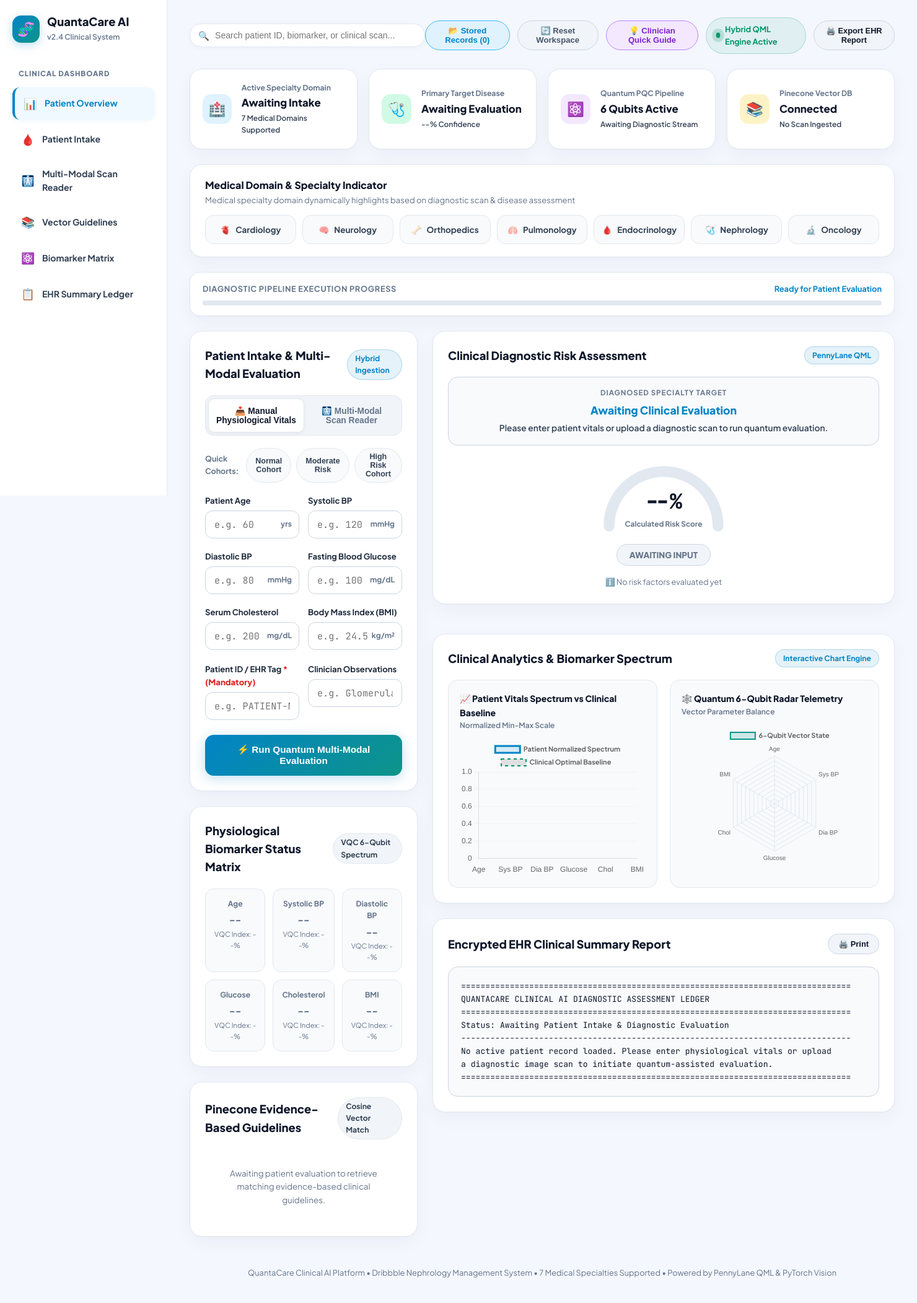
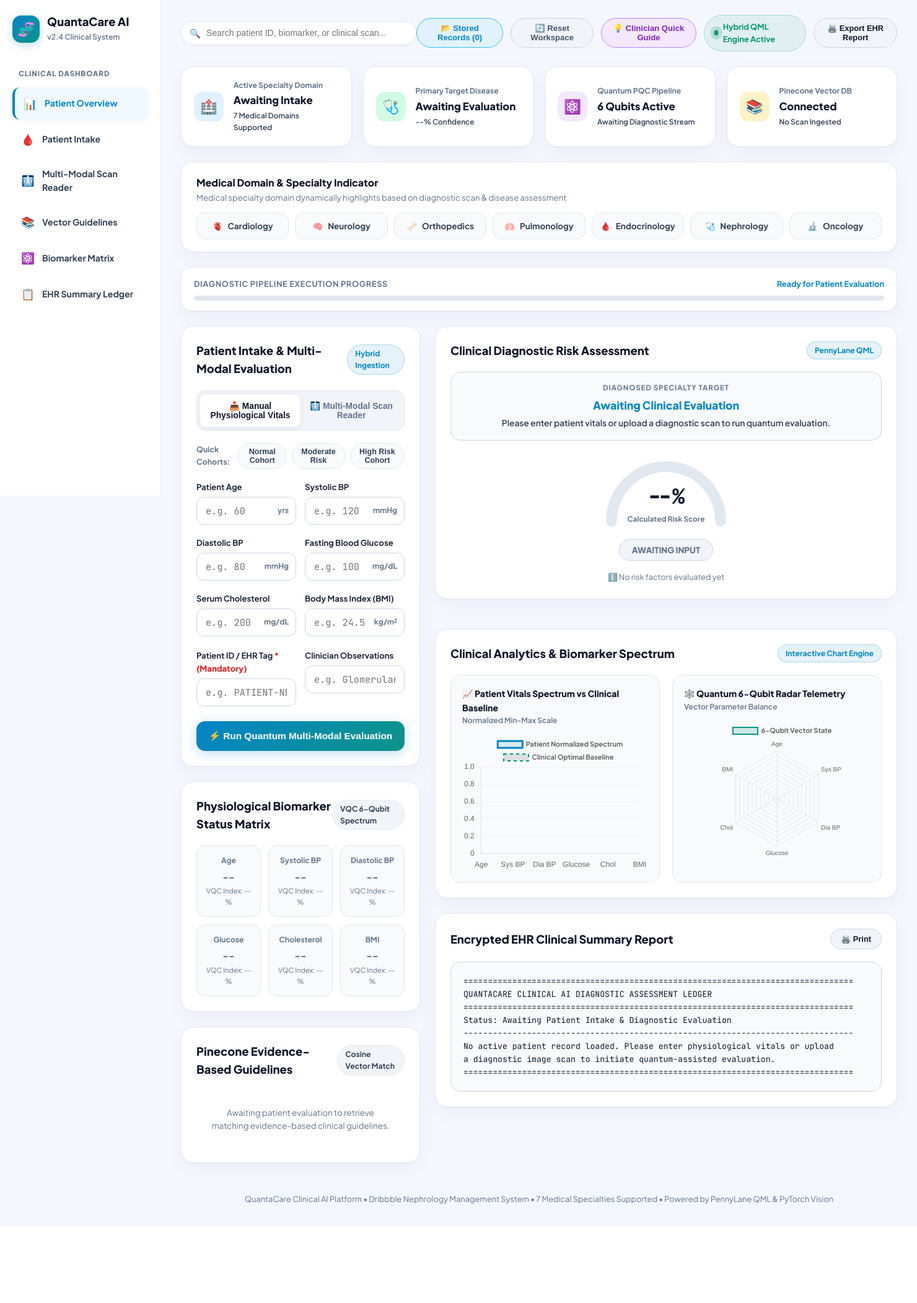
Before and after one commit to Anjansaimerla/quantacare, a FastAPI app: page / in a window 1480 px wide. Shown: the whole page at 62% size. After the commit the page ends 1943 px from the top, so only its background shows below. Run offline with FastAPI, Linux system fonts and the light colour scheme.

Commit message:
Optimize dashboard orientation & responsive CSS grid, reduce PyTorch build footprint for Render Docker

```diff
--- a/render.yaml
+++ b/render.yaml
@@ -1,9 +1,8 @@
 services:
   - type: web
     name: quantacare
-    env: python
-    buildCommand: pip install -r requirements.txt
-    startCommand: uvicorn main:app --host 0.0.0.0 --port $PORT
+    env: docker
+    dockerfilePath: ./Dockerfile
     envVars:
       - key: PINECONE_API_KEY
         sync: false
--- a/requirements.txt
+++ b/requirements.txt
@@ -6,8 +6,9 @@
 python-multipart>=0.0.9
 numpy>=1.26.0
 pennylane>=0.35.0
-torch>=2.2.0
-torchvision>=0.17.0
+--extra-index-url https://download.pytorch.org/whl/cpu
+torch>=2.2.0+cpu
+torchvision>=0.17.0+cpu
 pinecone>=3.0.0
 requests>=2.31.0
 httpx>=0.27.0
--- a/static/css/vintage.css
+++ b/static/css/vintage.css
@@ -64,11 +64,16 @@
 .app-layout {
     display: flex;
     min-height: 100vh;
+    width: 100%;
+    max-width: 100vw;
+    overflow-x: hidden;
 }
 
 /* --- Sidebar --- */
 aside.sidebar {
-    width: 270px;
+    width: 260px;
+    min-width: 260px;
+    max-width: 260px;
     background: var(--bg-sidebar);
     border-right: 1px solid var(--border-color);
     display: flex;
@@ -79,6 +84,7 @@
     top: 0;
     height: 100vh;
     flex-shrink: 0;
+    z-index: 100;
 }
 
 .sidebar-header {
@@ -205,8 +211,12 @@
 /* --- Main Content Workspace --- */
 main.main-content {
     flex: 1;
-    padding: 28px 36px;
-    max-width: 1380px;
+    min-width: 0;
+    width: calc(100% - 260px);
+    padding: 24px 32px;
+    max-width: 1400px;
+    box-sizing: border-box;
+    margin: 0 auto;
 }
 
 /* Top Navbar */
@@ -448,16 +458,19 @@
 }
 
 .specialty-pill-grid {
-    display: grid;
-    grid-template-columns: repeat(7, 1fr);
+    display: flex;
+    flex-wrap: wrap;
     gap: 10px;
+    width: 100%;
 }
 
 .specialty-btn {
+    flex: 1 1 120px;
+    min-width: 110px;
     background: #f8fafc;
     border: 1px solid var(--border-color);
     border-radius: 14px;
-    padding: 12px 10px;
+    padding: 10px 14px;
     color: var(--text-secondary);
     font-weight: 700;
     font-size: 0.84rem;
@@ -469,6 +482,7 @@
     justify-content: center;
     gap: 8px;
     transition: all 0.25s ease;
+    white-space: nowrap;
 }
 
 .specialty-btn:hover {
```
